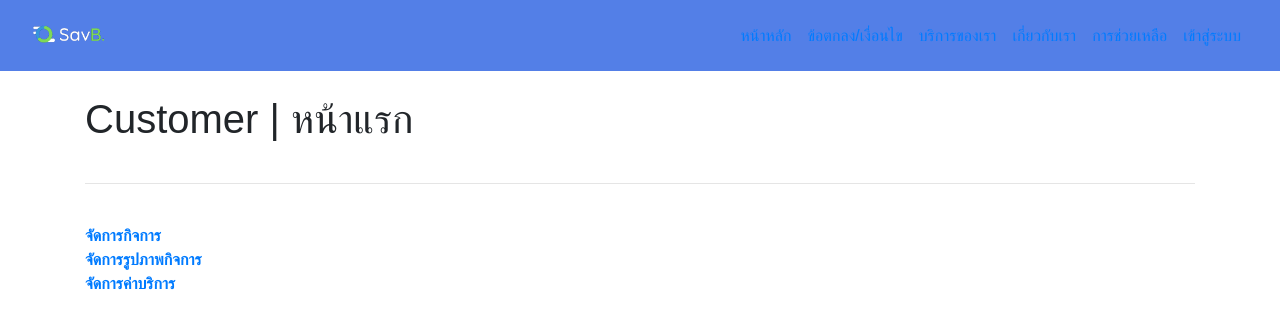
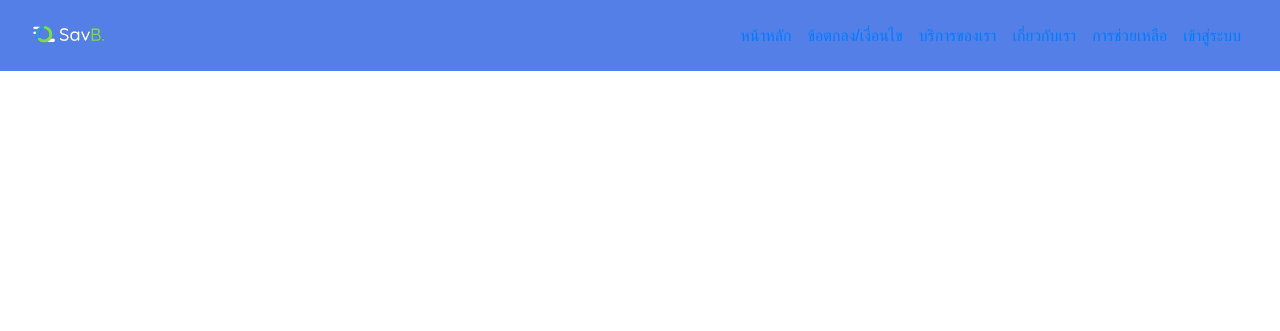
Before and after one commit to MPR2014v8/savB, a Django app: page /customer/home/ in a window 1280 px wide. Shown: the top 331 px of the page. Run offline with Django 4.2, Linux system fonts and the light colour scheme.

Commit message:
first commit

```diff
--- a/customer_app/templates/base.html
+++ b/customer_app/templates/base.html
@@ -21,6 +21,7 @@
     <title>{% block title %}My Site{% endblock %}</title>
   </head>
   <body>
+
     <nav class="navbar navbar-expand-lg">
       <div class="container-fluid">
         <div>
@@ -31,7 +32,7 @@
           </a>
         </div>
         <button
-          class="navbar-toggler"
+          class="navbar-toggler custom-toggler"
           type="button"
           data-toggle="collapse"
           data-target="#navbarNav"
@@ -66,10 +67,8 @@
         </div>
       </div>
     </nav>
-    <div class="container-fluid m-0">
-      {% block content-head %} {% endblock %}
-    </div>
-    <div class="container">{% block content %} {% endblock %}</div>
+
+    {% block content %} {% endblock %}
 
     <!-- bootstrap CND -->
     <script
--- a/customer_app/templates/customer_home_page.html
+++ b/customer_app/templates/customer_home_page.html
@@ -1,19 +1,7 @@
 {% extends 'base.html' %} {% block title %}หน้าแรก{% endblock %}
 {% block content %}
 
-<br>
-<h1>Customer | หน้าแรก</h1>
-<br>
-<hr>
-<br>
-<div class="font-weight-bold">
-    <a href="#"><span>จัดการกิจการ</span></a>
-</div>
-<div class="font-weight-bold">
-    <a href="#"><span>จัดการรูปภาพกิจการ</span></a>
-</div>
-<div class="font-weight-bold">
-    <a href="#"><span>จัดการค่าบริการ</span></a>
-</div>
+    <div class="container-fluid background-image">
+    </div>
 
 {% endblock %}
```
Also changed, not shown: customer_app/static/css/customer-page-style.css (+15 -0 lines), static/media/icons/menu-bar-green.png (added), static/media/icons/menu-bar.png (added).
